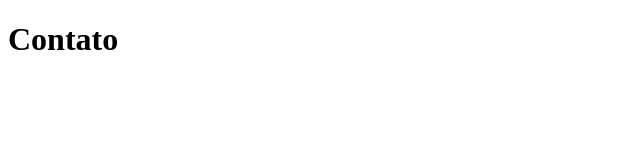
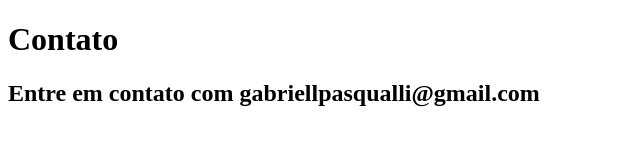
Before and after one commit to glpasqualli/projeto-vida, a plain HTML site: page contato.html in a window 1280 px wide. Shown: the whole page, without its empty margins (0-640 px from the left). Drawn offline with Linux system fonts and the light colour scheme.

Commit message:
add email de contato

```diff
--- a/contato.html
+++ b/contato.html
@@ -7,5 +7,6 @@
 </head>
 <body>
     <h1> Contato </h1>
+    <h2> Entre em contato com gabriellpasqualli@gmail.com </h2>
 </body>
 </html>
```
